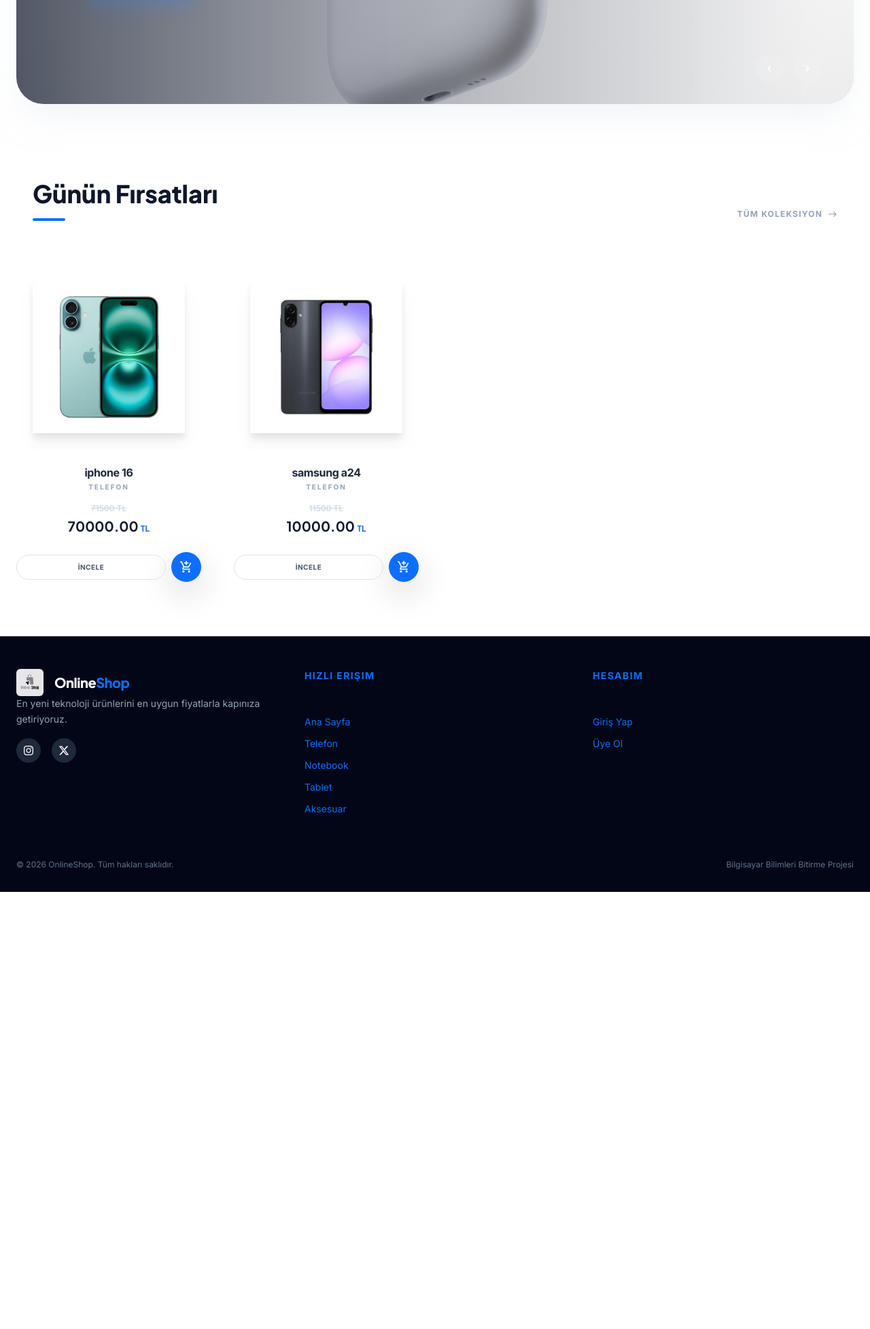
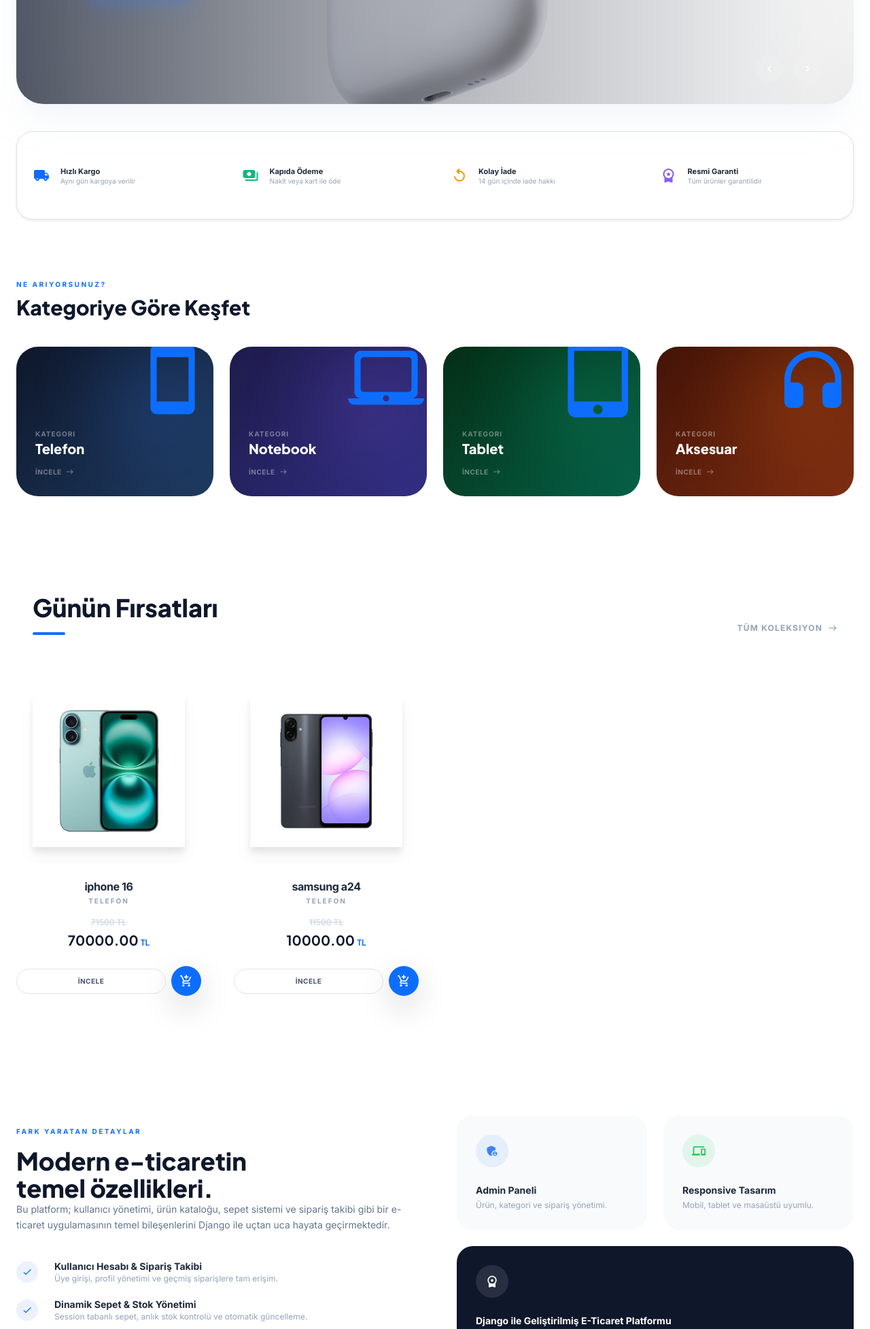
Before and after one commit to ogulcantekines/E-commerce-Final-Project, a Django app: page / in a window 1280 px wide. Shown: the part 627-2582 px from the top of the page at 68% size. Before the commit the page ends 1939 px from the top, so only its background shows below. Run offline with Django 5.2, Linux system fonts and the light colour scheme; data comes from the database, SQL or seed files in the repository; some libraries are stand-ins or nearby versions.

Commit message:
design: finalize homepage redesign and register tab auto-open

```diff
--- a/myapp/html/index.html
+++ b/myapp/html/index.html
@@ -4,9 +4,9 @@
 
 {% block content %}
 <main class="pt-[70px] bg-white transition-colors duration-500">
+
+    <!-- ========== HERO SLIDER (ORIGINAL) ========== -->
     <div class="max-w-7xl mx-auto px-4 sm:px-6 lg:px-8 py-8">
-
-    <!-- Hero Slider -->
         <div id="heroCarousel" class="carousel slide relative" data-bs-ride="carousel">
             <div class="carousel-inner relative h-[500px] lg:h-[600px] w-full rounded-[2.5rem] overflow-hidden bg-slate-100 shadow-2xl shadow-slate-200/50">
 
@@ -45,6 +45,120 @@
         </div>
     </div>
 
+    <!-- ========== KARGO / ÖDEME ŞERİDİ ========== -->
+    <div class="max-w-7xl mx-auto px-4 sm:px-6 lg:px-8 mt-2 mb-4">
+        <div class="grid grid-cols-2 md:grid-cols-4 divide-x divide-slate-100 border border-slate-100 rounded-2xl overflow-hidden bg-white shadow-sm">
+            <div class="flex items-center gap-3 px-6 py-5">
+                <span class="material-icons-round text-primary text-2xl flex-shrink-0">local_shipping</span>
+                <div>
+                    <p class="text-[11px] font-extrabold text-slate-800 m-0">Hızlı Kargo</p>
+                    <p class="text-[10px] text-slate-400 m-0 leading-tight">Aynı gün kargoya verilir</p>
+                </div>
+            </div>
+            <div class="flex items-center gap-3 px-6 py-5">
+                <span class="material-icons-round text-emerald-500 text-2xl flex-shrink-0">payments</span>
+                <div>
+                    <p class="text-[11px] font-extrabold text-slate-800 m-0">Kapıda Ödeme</p>
+                    <p class="text-[10px] text-slate-400 m-0 leading-tight">Nakit veya kart ile öde</p>
+                </div>
+            </div>
+            <div class="flex items-center gap-3 px-6 py-5">
+                <span class="material-icons-round text-amber-500 text-2xl flex-shrink-0">replay</span>
+                <div>
+                    <p class="text-[11px] font-extrabold text-slate-800 m-0">Kolay İade</p>
+                    <p class="text-[10px] text-slate-400 m-0 leading-tight">14 gün içinde iade hakkı</p>
+                </div>
+            </div>
+            <div class="flex items-center gap-3 px-6 py-5">
+                <span class="material-icons-round text-violet-500 text-2xl flex-shrink-0">workspace_premium</span>
+                <div>
+                    <p class="text-[11px] font-extrabold text-slate-800 m-0">Resmi Garanti</p>
+                    <p class="text-[10px] text-slate-400 m-0 leading-tight">Tüm ürünler garantilidir</p>
+                </div>
+            </div>
+        </div>
+    </div>
+
+    <!-- ========== KATEGORİ VİTRİNİ ========== -->
+    {% if categories %}
+    <section id="categories" class="max-w-7xl mx-auto px-4 sm:px-6 lg:px-8 py-16">
+        <div class="flex items-end justify-between mb-10">
+            <div>
+                <p class="text-[10px] font-black uppercase tracking-[0.25em] text-primary m-0 mb-2">Ne Arıyorsunuz?</p>
+                <h2 class="text-2xl lg:text-3xl font-display font-extrabold text-slate-900 m-0">Kategoriye Göre Keşfet</h2>
+            </div>
+        </div>
+
+        <div class="grid grid-cols-2 md:grid-cols-4 gap-4">
+            {% for cat in categories %}
+
+            {% if forloop.counter == 1 %}
+            <a href="{% url 'category_list' cat.slug %}" class="text-decoration-none group">
+                <div class="relative min-h-[220px] rounded-[2rem] overflow-hidden flex flex-col justify-end p-7" style="background: linear-gradient(135deg, #0f172a 0%, #1e3a5f 100%);">
+                    <div class="absolute top-5 right-5 w-32 h-32 rounded-full blur-3xl opacity-35 transition-all duration-700 group-hover:opacity-65 group-hover:scale-110" style="background: #3b82f6;"></div>
+                    <span class="material-icons-round absolute -top-2 right-1 text-white/8 select-none" style="font-size:7rem; line-height:1;">smartphone</span>
+                    <div class="relative z-10">
+                        <p class="text-white/40 text-[10px] font-bold uppercase tracking-widest m-0 mb-1">Kategori</p>
+                        <h3 class="font-display font-black text-white text-xl m-0 leading-none mb-3 group-hover:text-blue-300 transition-colors duration-300">{{ cat.name }}</h3>
+                        <div class="flex items-center gap-1.5 text-white/40 text-[10px] font-bold uppercase tracking-wider group-hover:text-white/70 transition-colors">
+                            İncele <span class="material-icons-round text-xs group-hover:translate-x-1 transition-transform duration-300">east</span>
+                        </div>
+                    </div>
+                </div>
+            </a>
+
+            {% elif forloop.counter == 2 %}
+            <a href="{% url 'category_list' cat.slug %}" class="text-decoration-none group">
+                <div class="relative min-h-[220px] rounded-[2rem] overflow-hidden flex flex-col justify-end p-7" style="background: linear-gradient(135deg, #1e1b4b 0%, #312e81 100%);">
+                    <div class="absolute top-5 right-5 w-32 h-32 rounded-full blur-3xl opacity-35 transition-all duration-700 group-hover:opacity-65 group-hover:scale-110" style="background: #8b5cf6;"></div>
+                    <span class="material-icons-round absolute -top-2 right-1 text-white/8 select-none" style="font-size:7rem; line-height:1;">laptop_mac</span>
+                    <div class="relative z-10">
+                        <p class="text-white/40 text-[10px] font-bold uppercase tracking-widest m-0 mb-1">Kategori</p>
+                        <h3 class="font-display font-black text-white text-xl m-0 leading-none mb-3 group-hover:text-violet-300 transition-colors duration-300">{{ cat.name }}</h3>
+                        <div class="flex items-center gap-1.5 text-white/40 text-[10px] font-bold uppercase tracking-wider group-hover:text-white/70 transition-colors">
+                            İncele <span class="material-icons-round text-xs group-hover:translate-x-1 transition-transform duration-300">east</span>
+                        </div>
+                    </div>
+                </div>
+            </a>
+
+            {% elif forloop.counter == 3 %}
+            <a href="{% url 'category_list' cat.slug %}" class="text-decoration-none group">
+                <div class="relative min-h-[220px] rounded-[2rem] overflow-hidden flex flex-col justify-end p-7" style="background: linear-gradient(135deg, #052e16 0%, #065f46 100%);">
+                    <div class="absolute top-5 right-5 w-32 h-32 rounded-full blur-3xl opacity-35 transition-all duration-700 group-hover:opacity-65 group-hover:scale-110" style="background: #10b981;"></div>
+                    <span class="material-icons-round absolute -top-2 right-1 text-white/8 select-none" style="font-size:7rem; line-height:1;">tablet_mac</span>
+                    <div class="relative z-10">
+                        <p class="text-white/40 text-[10px] font-bold uppercase tracking-widest m-0 mb-1">Kategori</p>
+                        <h3 class="font-display font-black text-white text-xl m-0 leading-none mb-3 group-hover:text-emerald-300 transition-colors duration-300">{{ cat.name }}</h3>
+                        <div class="flex items-center gap-1.5 text-white/40 text-[10px] font-bold uppercase tracking-wider group-hover:text-white/70 transition-colors">
+                            İncele <span class="material-icons-round text-xs group-hover:translate-x-1 transition-transform duration-300">east</span>
+                        </div>
+                    </div>
+                </div>
+            </a>
+
+            {% else %}
+            <a href="{% url 'category_list' cat.slug %}" class="text-decoration-none group">
+                <div class="relative min-h-[220px] rounded-[2rem] overflow-hidden flex flex-col justify-end p-7" style="background: linear-gradient(135deg, #431407 0%, #7c2d12 100%);">
+                    <div class="absolute top-5 right-5 w-32 h-32 rounded-full blur-3xl opacity-35 transition-all duration-700 group-hover:opacity-65 group-hover:scale-110" style="background: #f97316;"></div>
+                    <span class="material-icons-round absolute -top-2 right-1 text-white/8 select-none" style="font-size:7rem; line-height:1;">headphones</span>
+                    <div class="relative z-10">
+                        <p class="text-white/40 text-[10px] font-bold uppercase tracking-widest m-0 mb-1">Kategori</p>
+                        <h3 class="font-display font-black text-white text-xl m-0 leading-none mb-3 group-hover:text-orange-300 transition-colors duration-300">{{ cat.name }}</h3>
+                        <div class="flex items-center gap-1.5 text-white/40 text-[10px] font-bold uppercase tracking-wider group-hover:text-white/70 transition-colors">
+                            İncele <span class="material-icons-round text-xs group-hover:translate-x-1 transition-transform duration-300">east</span>
+                        </div>
+                    </div>
+                </div>
+            </a>
+            {% endif %}
+
+            {% endfor %}
+        </div>
+    </section>
+    {% endif %}
+
+    <!-- ========== GÜNÜN FIRSATLARI (ORIGINAL) ========== -->
     <section id="featured-products" class="max-w-7xl mx-auto px-4 sm:px-6 lg:px-8 py-20 scroll-mt-20">
         <div class="flex justify-between items-end mb-16 px-4">
             <div>
@@ -100,6 +214,105 @@
             {% endfor %}
         </div>
     </section>
+
+    <!-- ========== NEDEN BİZ ========== -->
+    <section class="max-w-7xl mx-auto px-4 sm:px-6 lg:px-8 py-24">
+        <div class="grid grid-cols-1 lg:grid-cols-2 gap-16 items-center">
+            <!-- Sol: Metin -->
+            <div>
+                <p class="text-[10px] font-black uppercase tracking-[0.25em] text-primary mb-3 m-0">Fark Yaratan Detaylar</p>
+                <h2 class="text-3xl lg:text-4xl font-display font-extrabold text-slate-900 leading-tight m-0 mb-6">Modern e-ticaretin<br/>temel özellikleri.</h2>
+                <p class="text-slate-500 text-sm leading-relaxed mb-10">Bu platform; kullanıcı yönetimi, ürün kataloğu, sepet sistemi ve sipariş takibi gibi bir e-ticaret uygulamasının temel bileşenlerini Django ile uçtan uca hayata geçirmektedir.</p>
+
+                <div class="space-y-5">
+                    <div class="flex items-start gap-4">
+                        <div class="w-8 h-8 rounded-full bg-primary/10 flex items-center justify-center flex-shrink-0 mt-0.5">
+                            <span class="material-icons-round text-primary text-base">check</span>
+                        </div>
+                        <div>
+                            <p class="font-bold text-slate-800 text-sm m-0">Kullanıcı Hesabı & Sipariş Takibi</p>
+                            <p class="text-slate-400 text-xs mt-0.5 m-0">Üye girişi, profil yönetimi ve geçmiş siparişlere tam erişim.</p>
+                        </div>
+                    </div>
+                    <div class="flex items-start gap-4">
+                        <div class="w-8 h-8 rounded-full bg-primary/10 flex items-center justify-center flex-shrink-0 mt-0.5">
+                            <span class="material-icons-round text-primary text-base">check</span>
+                        </div>
+                        <div>
+                            <p class="font-bold text-slate-800 text-sm m-0">Dinamik Sepet & Stok Yönetimi</p>
+                            <p class="text-slate-400 text-xs mt-0.5 m-0">Session tabanlı sepet, anlık stok kontrolü ve otomatik güncelleme.</p>
+                        </div>
+                    </div>
+                    <div class="flex items-start gap-4">
+                        <div class="w-8 h-8 rounded-full bg-primary/10 flex items-center justify-center flex-shrink-0 mt-0.5">
+                            <span class="material-icons-round text-primary text-base">check</span>
+                        </div>
+                        <div>
+                            <p class="font-bold text-slate-800 text-sm m-0">Ürün Yorumları & Değerlendirme</p>
+                            <p class="text-slate-400 text-xs mt-0.5 m-0">Satın alan kullanıcıların yorum ve puan bırakabildiği sistem.</p>
+                        </div>
+                    </div>
+                </div>
+            </div>
+
+            <!-- Sağ: Kart grid -->
+            <div class="grid grid-cols-2 gap-4">
+                <div class="bg-slate-50 rounded-3xl p-7 flex flex-col gap-4">
+                    <div class="w-12 h-12 rounded-2xl bg-blue-500/10 flex items-center justify-center">
+                        <span class="material-icons-round text-blue-500 text-xl">admin_panel_settings</span>
+                    </div>
+                    <div>
+                        <p class="font-bold text-slate-800 text-sm m-0">Admin Paneli</p>
+                        <p class="text-slate-400 text-xs mt-1 m-0">Ürün, kategori ve sipariş yönetimi.</p>
+                    </div>
+                </div>
+                <div class="bg-slate-50 rounded-3xl p-7 flex flex-col gap-4">
+                    <div class="w-12 h-12 rounded-2xl bg-green-500/10 flex items-center justify-center">
+                        <span class="material-icons-round text-green-500 text-xl">devices</span>
+                    </div>
+                    <div>
+                        <p class="font-bold text-slate-800 text-sm m-0">Responsive Tasarım</p>
+                        <p class="text-slate-400 text-xs mt-1 m-0">Mobil, tablet ve masaüstü uyumlu.</p>
+                    </div>
+                </div>
+                <div class="bg-slate-900 rounded-3xl p-7 flex flex-col gap-4 col-span-2">
+                    <div class="w-12 h-12 rounded-2xl bg-white/10 flex items-center justify-center">
+                        <span class="material-icons-round text-white text-xl">workspace_premium</span>
+                    </div>
+                    <div>
+                        <p class="font-bold text-white text-sm m-0">Django ile Geliştirilmiş E-Ticaret Platformu</p>
+                        <p class="text-white/50 text-xs mt-1 m-0">Kullanıcı yönetimi, ürün kataloğu, sepet ve sipariş süreçlerini kapsayan bu platform, Bilgisayar Bilimleri bölümü bitirme projesi kapsamında geliştirilmiştir.</p>
+                    </div>
+                </div>
+            </div>
+        </div>
+    </section>
+
+    <!-- ========== ÜYELİK CTA ========== -->
+    {% if not user.is_authenticated %}
+    <section class="max-w-7xl mx-auto px-4 sm:px-6 lg:px-8 pb-24">
+        <div class="relative bg-slate-900 rounded-[2.5rem] overflow-hidden px-10 py-16 lg:px-20 flex flex-col md:flex-row items-center justify-between gap-8">
+            <!-- Arka plan dekor -->
+            <div class="absolute top-0 right-0 w-96 h-96 bg-primary/20 blur-[100px] rounded-full pointer-events-none"></div>
+            <div class="absolute bottom-0 left-0 w-64 h-64 bg-blue-800/30 blur-[80px] rounded-full pointer-events-none"></div>
+
+            <div class="relative z-10 text-center md:text-left">
+                <span class="inline-block px-3 py-1 rounded-full bg-primary/20 text-primary text-[9px] font-black uppercase tracking-widest mb-4">Yeni Üyeler İçin</span>
+                <h2 class="text-3xl lg:text-4xl font-display font-extrabold text-white m-0 leading-tight">Üye Ol, İlk Siparişinde<br/>Özel Avantaj Kazan.</h2>
+                <p class="text-slate-400 text-sm mt-3 m-0 max-w-md">Binlerce ürüne erişin, sipariş takibi yapın ve üyelere özel kampanyaları ilk siz görün.</p>
+            </div>
+            <div class="relative z-10 flex flex-col sm:flex-row gap-3 flex-shrink-0">
+                <a href="{% url 'user_account' %}?tab=register" class="inline-flex items-center justify-center gap-2 bg-primary hover:bg-blue-400 text-white font-bold px-8 py-4 rounded-2xl transition-all text-sm text-decoration-none active:scale-95 shadow-xl shadow-primary/30">
+                    <span class="material-icons-round text-base">person_add</span> Üye Ol
+                </a>
+                <a href="{% url 'user_account' %}" class="inline-flex items-center justify-center gap-2 bg-white/10 hover:bg-white/20 border border-white/10 text-white font-bold px-8 py-4 rounded-2xl transition-all text-sm text-decoration-none active:scale-95">
+                    <span class="material-icons-round text-base">login</span> Giriş Yap
+                </a>
+            </div>
+        </div>
+    </section>
+    {% endif %}
+
 </main>
 
 <style>
--- a/myapp/templates/_footer.html
+++ b/myapp/templates/_footer.html
@@ -41,7 +41,7 @@
                 <li><a class="hover:text-white transition-colors text-decoration-none" href="{% url 'cart' %}">Sepetim</a></li>
                 {% else %}
                 <li><a class="hover:text-white transition-colors text-decoration-none" href="{% url 'user_account' %}">Giriş Yap</a></li>
-                <li><a class="hover:text-white transition-colors text-decoration-none" href="{% url 'user_account' %}">Üye Ol</a></li>
+                <li><a class="hover:text-white transition-colors text-decoration-none" href="{% url 'user_account' %}?tab=register">Üye Ol</a></li>
                 {% endif %}
             </ul>
         </div>
--- a/myapp/templates/_header.html
+++ b/myapp/templates/_header.html
@@ -50,7 +50,7 @@
                         <a href="{% url 'logout' %}" class="block px-4 py-2.5 text-sm font-bold text-red-500 hover:bg-red-50 rounded-xl text-decoration-none transition-colors">Çıkış Yap</a>
                     {% else %}
                         <a href="{% url 'user_account' %}" class="block px-4 py-3 text-sm font-bold text-slate-700 hover:bg-slate-100 hover:text-primary rounded-xl text-decoration-none transition-colors">Giriş Yap</a>
-                        <a href="{% url 'user_account' %}" class="block px-4 py-3 text-sm font-bold text-slate-700 hover:bg-slate-100 hover:text-primary rounded-xl text-decoration-none transition-colors">Üye Ol</a>
+                        <a href="{% url 'user_account' %}?tab=register" class="block px-4 py-3 text-sm font-bold text-slate-700 hover:bg-slate-100 hover:text-primary rounded-xl text-decoration-none transition-colors">Üye Ol</a>
                     {% endif %}
                 </div>
             </div>
```
Also changed, not shown: myapp/html/login.html (+5 -5 lines). Lines whose indentation alone changed are shown as unchanged.
